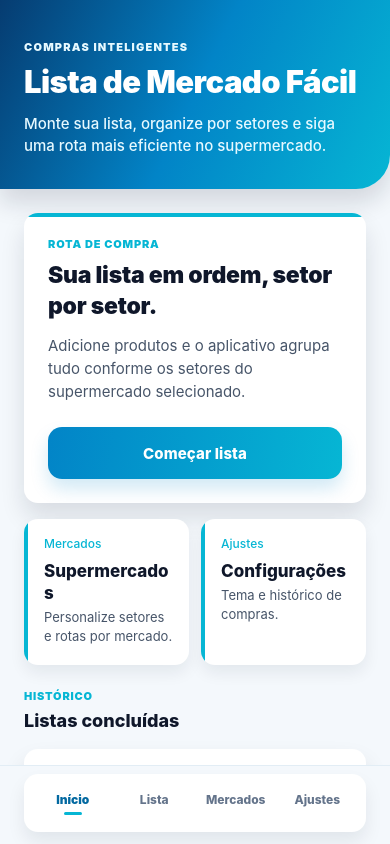
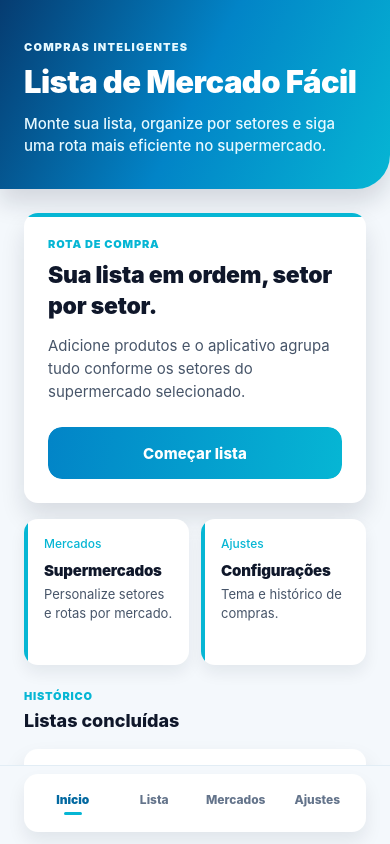
Before and after one commit to V1-AndreFlores/lista-mercado-facil, a React Native app: screen /Home in a window 390 px wide. Built offline with nearby package versions, Linux system fonts and the light colour scheme.

Commit message:
style: corrige cards da home e botao desabilitado

```diff
--- a/app.json
+++ b/app.json
@@ -10,6 +10,11 @@
   "expo": {
     "android": {
       "package": "com.andre.alves.listamercadofacil"
+    },
+    "extra": {
+      "eas": {
+        "projectId": "4c4ca9bc-ec07-4190-896b-cbcac2a91b73"
+      }
     }
   }
 }
--- a/src/presentation/components/AppActionCard.tsx
+++ b/src/presentation/components/AppActionCard.tsx
@@ -1,4 +1,4 @@
-import { Pressable, StyleSheet, View } from 'react-native';
+import { Pressable, StyleSheet, Text, View } from 'react-native';
 import { AppCard } from './AppCard';
 import { AppText } from './AppText';
 import { useAppTheme } from './useAppTheme';
@@ -19,7 +19,7 @@ export function AppActionCard({ label, title, description, onPress }: AppActionC
       <AppCard style={styles.card} compact>
         <View style={styles.accentBar} />
         <AppText variant="caption" accent style={styles.label}>{label}</AppText>
-        <AppText variant="subtitle" style={styles.title}>{title}</AppText>
+        <Text numberOfLines={1} adjustsFontSizeToFit minimumFontScale={0.78} style={styles.title}>{title}</Text>
         <AppText muted style={styles.description}>{description}</AppText>
       </AppCard>
     </Pressable>
@@ -55,8 +55,11 @@ function createStyles(theme: ReturnType<typeof useAppTheme>) {
     title: {
       marginLeft: theme.spacing.xs,
       marginTop: theme.spacing.sm,
-      fontSize: 17,
-      lineHeight: 22,
+      color: theme.colors.text,
+      fontSize: 15,
+      lineHeight: 21,
+      fontWeight: '900',
+      letterSpacing: -0.2,
     },
     description: {
       marginLeft: theme.spacing.xs,
--- a/src/presentation/components/AppButton.tsx
+++ b/src/presentation/components/AppButton.tsx
@@ -14,7 +14,7 @@ interface AppButtonProps extends PropsWithChildren {
 
 export function AppButton({ children, onPress, variant = 'primary', disabled = false, style }: AppButtonProps) {
   const theme = useAppTheme();
-  const styles = createStyles(theme, disabled);
+  const styles = createStyles(theme);
 
   return (
     <Pressable
@@ -23,6 +23,11 @@ export function AppButton({ children, onPress, variant = 'primary', disabled = f
       style={({ pressed }) => [styles.pressable, pressed && !disabled ? styles.pressed : null, style]}
     >
       {variant === 'primary' ? (
+        disabled ? (
+          <View style={[styles.primary, styles.primaryDisabled]}>
+            <Text style={[styles.text, styles.primaryText, styles.primaryTextDisabled]}>{children}</Text>
+          </View>
+        ) : (
           <LinearGradient
             colors={theme.gradients.primary}
             start={{ x: 0, y: 0 }}
@@ -31,20 +36,35 @@ export function AppButton({ children, onPress, variant = 'primary', disabled = f
           >
             <Text style={[styles.text, styles.primaryText]}>{children}</Text>
           </LinearGradient>
+        )
       ) : (
-        <View style={[styles.buttonBase, styles[variant]]}>
-          <Text style={[styles.text, styles[`${variant}Text`]]}>{children}</Text>
+        <View
+          style={[
+            styles.buttonBase,
+            variant === 'secondary' ? styles.secondary : styles.ghost,
+            disabled ? styles.disabledNonPrimary : null,
+          ]}
+        >
+          <Text
+            style={[
+              styles.text,
+              variant === 'secondary' ? styles.secondaryText : styles.ghostText,
+              disabled ? styles.disabledNonPrimaryText : null,
+            ]}
+          >
+            {children}
+          </Text>
         </View>
       )}
     </Pressable>
   );
 }
 
-function createStyles(theme: ReturnType<typeof useAppTheme>, disabled: boolean) {
+function createStyles(theme: ReturnType<typeof useAppTheme>) {
   return StyleSheet.create({
     pressable: {
       borderRadius: theme.radius.lg,
-      opacity: disabled ? 0.55 : 1,
+      overflow: 'hidden',
     },
     pressed: {
       transform: [{ scale: 0.985 }],
@@ -69,6 +89,12 @@ function createStyles(theme: ReturnType<typeof useAppTheme>, disabled: boolean)
       shadowRadius: 18,
       elevation: 4,
     },
+    primaryDisabled: {
+      backgroundColor: theme.mode === 'dark' ? 'rgba(14, 165, 233, 0.34)' : '#7DD3FC',
+      shadowOpacity: 0,
+      shadowRadius: 0,
+      elevation: 0,
+    },
     secondary: {
       backgroundColor: theme.colors.surfaceElevated,
       borderColor: theme.colors.border,
@@ -77,13 +103,20 @@ function createStyles(theme: ReturnType<typeof useAppTheme>, disabled: boolean)
       backgroundColor: 'transparent',
       borderColor: 'transparent',
     },
+    disabledNonPrimary: {
+      opacity: 0.55,
+    },
     text: {
       fontSize: 15,
       fontWeight: '800',
       letterSpacing: 0.1,
+      backgroundColor: 'transparent',
     },
     primaryText: {
       color: theme.colors.primaryText,
+    },
+    primaryTextDisabled: {
+      color: theme.mode === 'dark' ? 'rgba(255, 255, 255, 0.62)' : 'rgba(255, 255, 255, 0.72)',
     },
     secondaryText: {
       color: theme.colors.text,
@@ -91,5 +124,8 @@ function createStyles(theme: ReturnType<typeof useAppTheme>, disabled: boolean)
     ghostText: {
       color: theme.colors.primary,
     },
+    disabledNonPrimaryText: {
+      opacity: 0.8,
+    },
   });
 }
```
Lines whose indentation alone changed are shown as unchanged.
